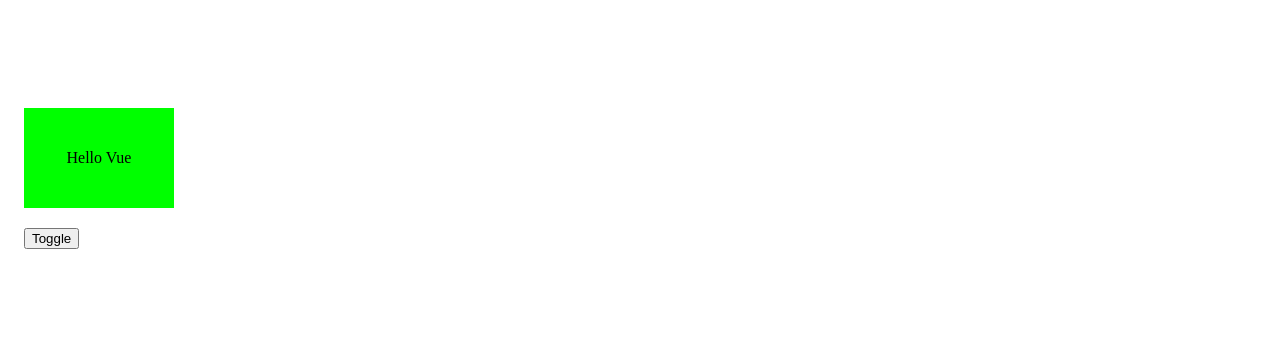
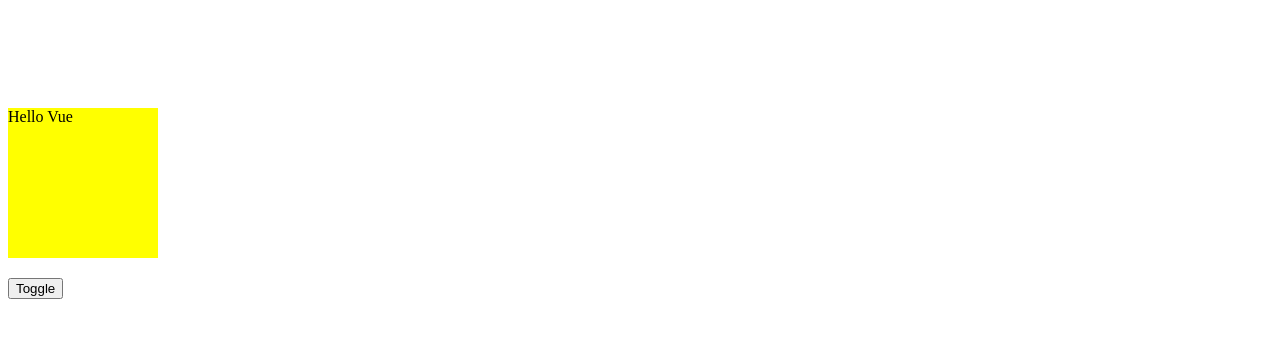
Before and after one commit to Johnny-TYR/vue-practice, a Vue app: page /example in a window 1280 px wide. Shown: the top 349 px of the page. Built offline with nearby package versions, Linux system fonts and the light colour scheme; what iview would draw is missing.

Commit message:
simplified code

```diff
--- a/src/views/Example.vue
+++ b/src/views/Example.vue
@@ -1,6 +1,6 @@
 <template lang="pug">
 #Transitions
-  div(style="height: 120px")
+  div(style="height: 170px")
     transition
       .block(v-show="isShow") {{ "Hello Vue" }}
   Button(@click="isShow = !isShow") {{ "Toggle" }}
@@ -18,22 +18,13 @@ export default {
 
 <style lang="scss" scoped>
 #Transitions {
-  position: relative;
-  display: block;
-  padding: 1rem;
-  font-size: 1rem;
+  .block {
+    width: 150px;
+    height: 150px;
+    background-color: yellow;
+  }
 }
-
-.block {
-  display: block;
-  width: 150px;
-  height: 100px;
-  text-align: center;
-  line-height: 100px;
-  background-color: #0f0;
-}
-// When isShow == false, runs the v-leave transitions, so these are 2 separate animations
-
+// ========== Enter ==========
 // 進場「之前」的樣式
 .v-enter {
   opacity: 0;
@@ -46,7 +37,7 @@ export default {
 .v-enter-to {
   opacity: 1;
 }
-// ==========================================
+// ========== Leave ==========
 // 退場「之前」的樣式
 .v-leave {
   opacity: 1;
```
